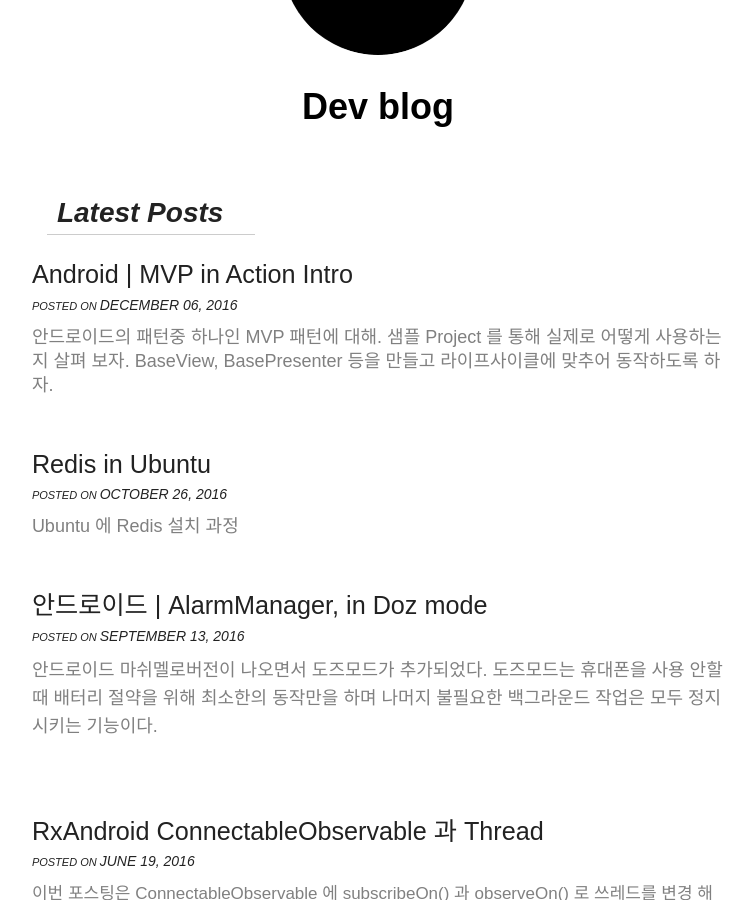
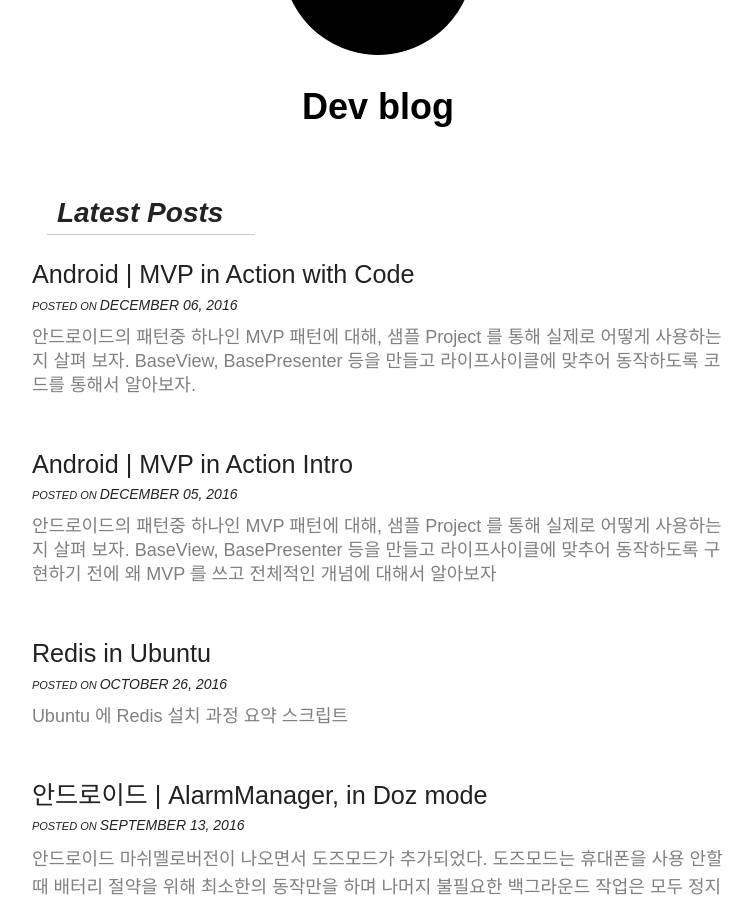
Before and after one commit to steadymoka/moka-a.github.io, a Jekyll site: the page built from index.html, in a window 1280 px wide and 900 px high, scrolled down 242 px. Shown: the whole window, without its empty margins (262-1015 px from the left). Built offline with Jekyll 4.4.1, drawn with Linux system fonts in a browser that asks for light colours; nearby versions of some CDN libraries; comment, search, counter and statistics services are not loaded; some of the changed text lies outside the part shown.

Commit message:
posting ..

```diff
--- /dev/null
+++ b/_posts/2016/youtube/2016-12-06-android-mvp-01.md
@@ -0,0 +1,27 @@
+---
+layout: post
+title: "Android | MVP in Action with Code"
+author:
+published: true
+modified:
+categories: android
+excerpt: 안드로이드의 패턴중 하나인 MVP 패턴에 대해, 샘플 Project 를 통해 실제로 어떻게 사용하는지 살펴 보자. BaseView, BasePresenter 등을 만들고 라이프사이클에 맞추어 동작하도록 코드를 통해서 알아보자.
+tags: [android, mvp]
+image:
+  feature:
+date: 2016-12-6
+---
+#### MVP 에 대한 기본 개념 및 샘플 프로젝트
+- [Android - MVP in Action with Code](http://moka-a.github.io/android/android-mvp/)
+- [MVP 로 작성된 Sample Project - GitHub](https://github.com/moka-a/moka-sample-android)
+
+<figure>
+	<img src="/images/posting_mvp/ig_mvp_01.png" alt="image">
+</figure>
+
+### View
+가장 먼저 뷰를 살펴보도록 하겠습니다.
+
+
+
+<br>
--- a/_posts/2016/youtube/2016-12-06-android-mvp.md
+++ b/_posts/2016/youtube/2016-12-06-android-mvp.md
@@ -5,11 +5,11 @@ author:
 published: true
 modified:
 categories: android
-excerpt: 안드로이드의 패턴중 하나인 MVP 패턴에 대해. 샘플 Project 를 통해 실제로 어떻게 사용하는지 살펴 보자. BaseView, BasePresenter 등을 만들고 라이프사이클에 맞추어 동작하도록 하자.
+excerpt: 안드로이드의 패턴중 하나인 MVP 패턴에 대해, 샘플 Project 를 통해 실제로 어떻게 사용하는지 살펴 보자. BaseView, BasePresenter 등을 만들고 라이프사이클에 맞추어 동작하도록 구현하기 전에 왜 MVP 를 쓰고 전체적인 개념에 대해서 알아보자
 tags: [android, mvp]
 image:
   feature:
-date: 2016-12-6
+date: 2016-12-5
 ---
 안드로이드 디자인 패턴 중 하나인 MVP 에 관한 내용입니다. 다른 패턴( MVC, MVCC .. )등 이 있지만 비교는 하지 않고 MVP 에 대해서만 설명할 예정이고, 샘플 프로젝트 및 코드등을 통해 실제 프로젝트에 적용 하기 까지의 과정을 적을 것입니다.
 
@@ -25,9 +25,20 @@ date: 2016-12-6
 위 그림은 MVP 를 그림으로 보여주는것인데, 인터페이스를 통한 MVP 의 과정을 잘 나타내는 듯 하다.
 
 <br>
+
 ## HOW TO USE
 우리가 짜는 안드로이드 소스코드 동작은 Fragment( or Activity ) 의 라이프 사이클을 통해 시작 한다고 볼수있다. 따라서 제일먼저 Fragment 를 만들게 되고 라이프 사이클에 맞추어 원하는 화면을 그리도록 한다. 원하는 화면을 그리기 위해서는 데이터가 필요하게 되고, 데이터를 가공을 할 필요가 있어진다.
 
-이것을 Fragment 에 다 넣을수 있지만 적절하게 Presenter 와 Model 을 만들어 Presenter 를 통해 Model 에서 데이터를 가지고와 가공을하여 다시 Fragment 로 화면을 그리라고 하면 된다.
+이것을 Fragment 에 다 넣을수 있지만 적절하게 Presenter 와 Model 을 만들어 Presenter 를 통해 Model 에서 데이터를 가지고와 가공을하여 다시 Fragment 로 화면을 그리라고 하면 된다. 그리고 코드의 시작을 할수있는 부분이 하나더 있는데, 이벤트를 받을때이다. 이때 또한 Fragment 에서 이벤트를 받아서 위와 같이 처리 하면 된다.
+
+Presenter 에는 View 와 Model 을 interface 를 통해서 통신을 하게 될것이다. 그러면 View 와 Model 과는 별개로 비지니스 로직을 테스트 할수 있게 될것 이다.
 
 위의 말을 그대로 코드로 옮기면 MVP 구조잡는것은 끝 ! 이다.
+
+## 마무리
+일단 대략적으로 MVP 에 대한 설명을 해보았다. 다음 포스팅에서 구체적으로 코드를 통해 살펴 볼것이다.
+
+- [Android - MVP in Action with Code](http://moka-a.github.io/android/android-mvp-01/)
+- [MVP 로 작성된 Sample Project - GitHub](https://github.com/moka-a/moka-sample-android)
+
+<br>
--- a/_posts/dev-blog/2016-10-27-redis.md
+++ b/_posts/dev-blog/2016-10-27-redis.md
@@ -4,7 +4,7 @@ title: "Redis in Ubuntu"
 published: true
 modified:
 categories: blog
-excerpt: Ubuntu 에 Redis 설치 과정
+excerpt: Ubuntu 에 Redis 설치 과정 요약 스크립트
 tags: [Redis]
 image:
   feature:
```
